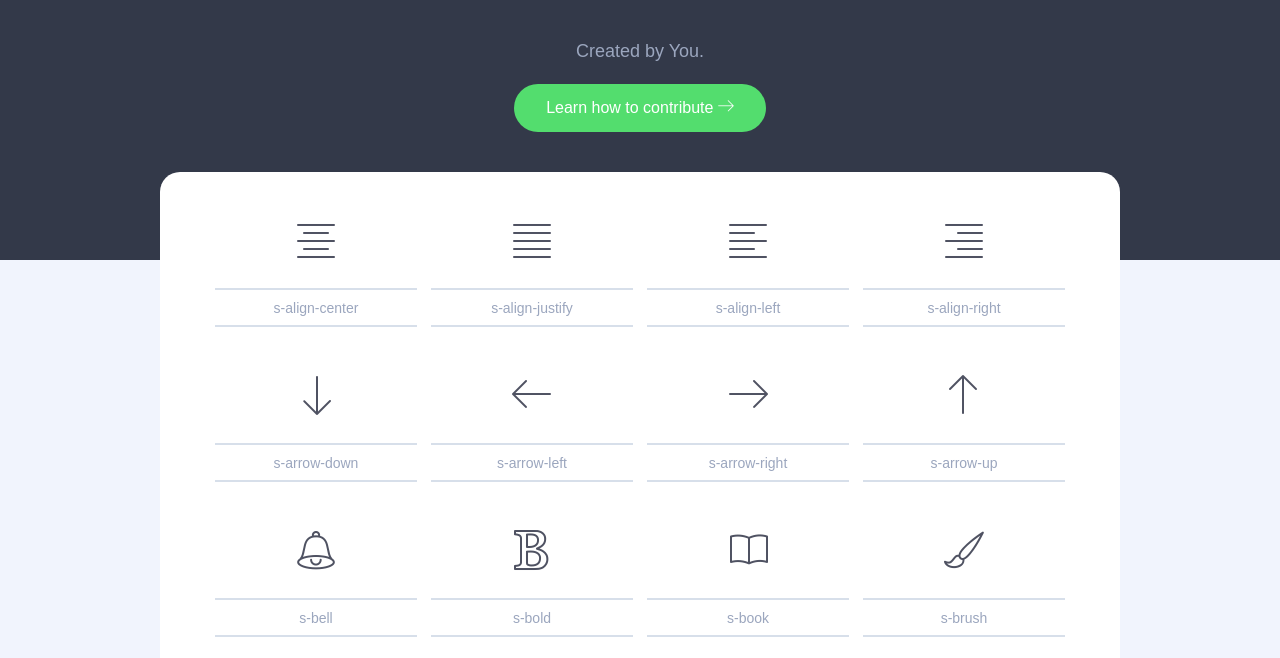
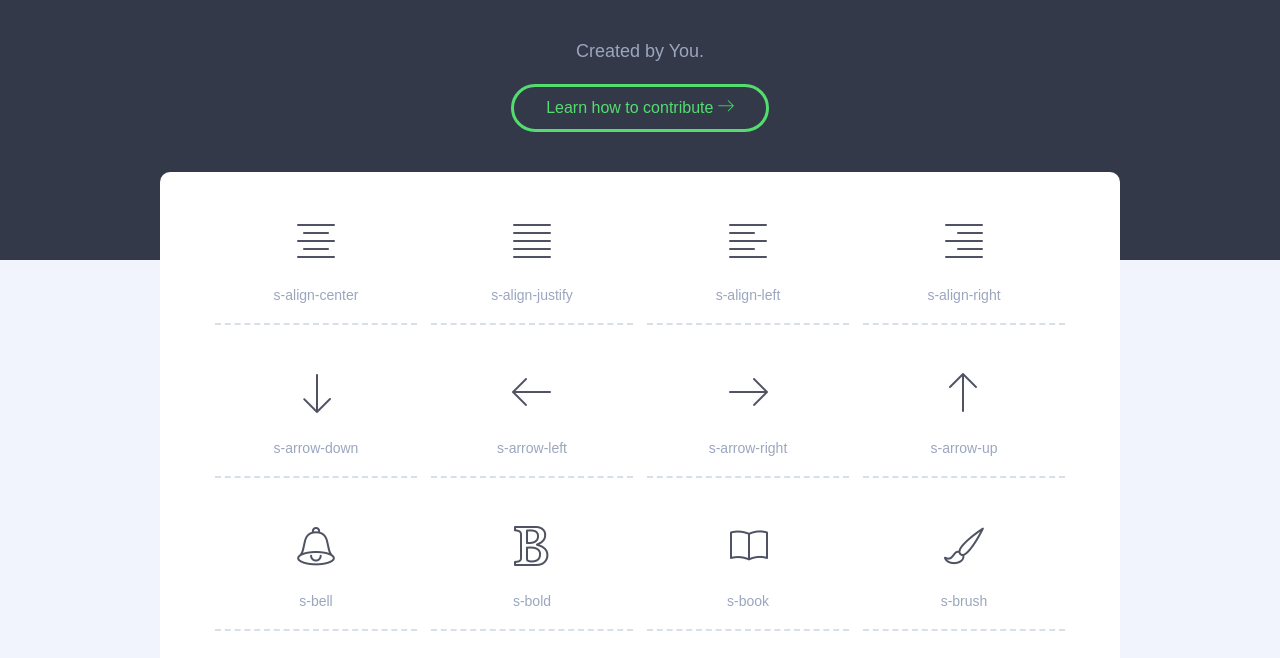
Before and after one commit to Reklino/strings, a website: page index.html in a window 1280 px wide. Shown: the part 142-800 px from the top of the page. Drawn offline with Linux system fonts and the light colour scheme.

Commit message:
Update style

```diff
--- a/sass/style.scss
+++ b/sass/style.scss
@@ -87,7 +87,7 @@ main {
 	margin-top: -120px;
 	@include box-sizing(border-box);
 	padding: 0 3em 3em;
-	@include border-radius(20px);
+	@include border-radius(10px);
 	list-style: none;
 	&:after {
 		content:'';
@@ -108,10 +108,10 @@ main {
 			font-size: 14px;
 			color: $medium;
 			margin-top: 2em;
-			padding: .75em 0;
+			padding: 0 0 1.5em;
 			bottom: 0;
-			border: 2px solid $light;
-			border-width: 2px 0 2px 0;
+			border: 2px dashed $light;
+			border-width: 0 0 2px 0;
 		}
 	}
 }
@@ -130,16 +130,18 @@ footer {
 ==================================*/
 
 .btn {
+	@include box-sizing(border-box);
 	display: inline-block;
 	text-decoration: none;
 	height: #{$line*2}px;
-	line-height: #{$line*2}px;
+	line-height: 42px;
 	padding: 0 2em;
-	background: $primary;
+	border: 3px solid $primary;
+	background: transparent;
 	@include border-radius(100px);
-	color: white;
+	color: $primary;
 	&:hover {
-		background: $medium;
+		background: $primary;
 	}
 }
 
```
Also changed, not shown: stylesheets/style.css.
